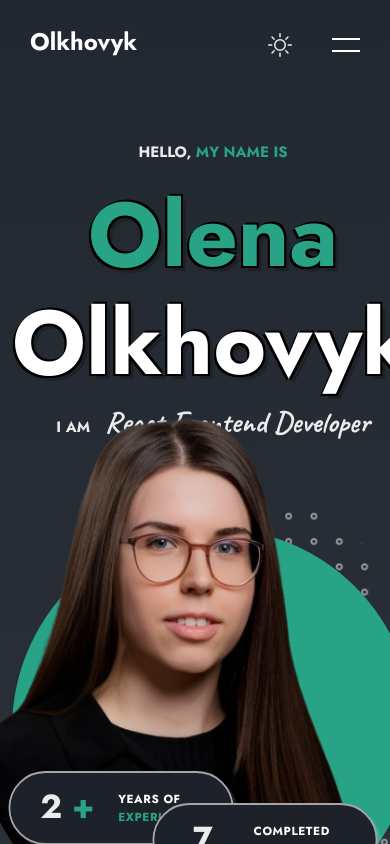
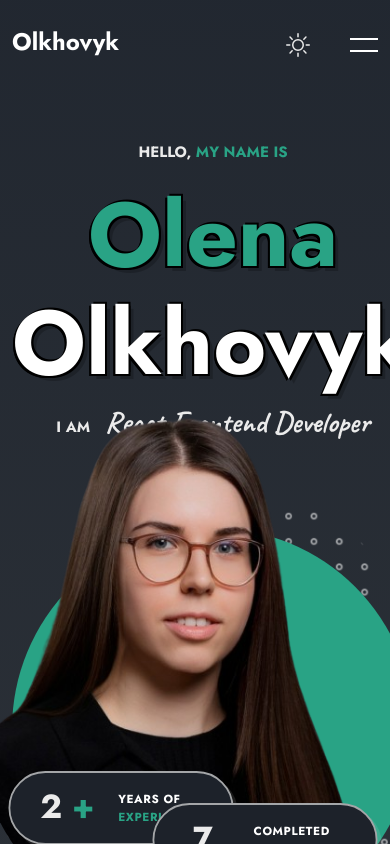
Before and after one commit to Olena-Olkhovyk/my-portfolio, a React (Create React App) app: page / in a window 390 px wide. Shown: the top 844 px of the page. Built offline with nearby package versions, Linux system fonts and the light colour scheme.

Commit message:
Style header for tablet responsiveness

```diff
--- a/src/components/Header/header.module.css
+++ b/src/components/Header/header.module.css
@@ -151,3 +151,9 @@
   transform: rotate(45deg);
   bottom: 14px;
 }
+
+@media screen and (max-width: 1400px) {
+  .header {
+    padding: 30px 12px;
+  }
+}
```
